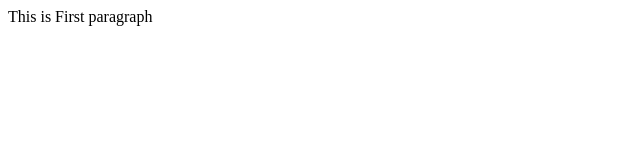
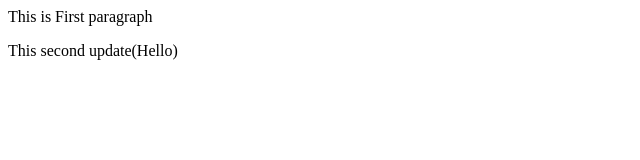
Before and after one commit to Sushma-Gumaj/Simple-Repository, a plain HTML site: page index.html in a window 1280 px wide. Shown: the whole page, without its empty margins (0-640 px from the left). Drawn offline with Linux system fonts and the light colour scheme.

Commit message:
main branch is modified

```diff
--- a/index.html
+++ b/index.html
@@ -1 +1,2 @@
 <p> This is First paragraph</p>
+<p> This second update(Hello)</p>
```
